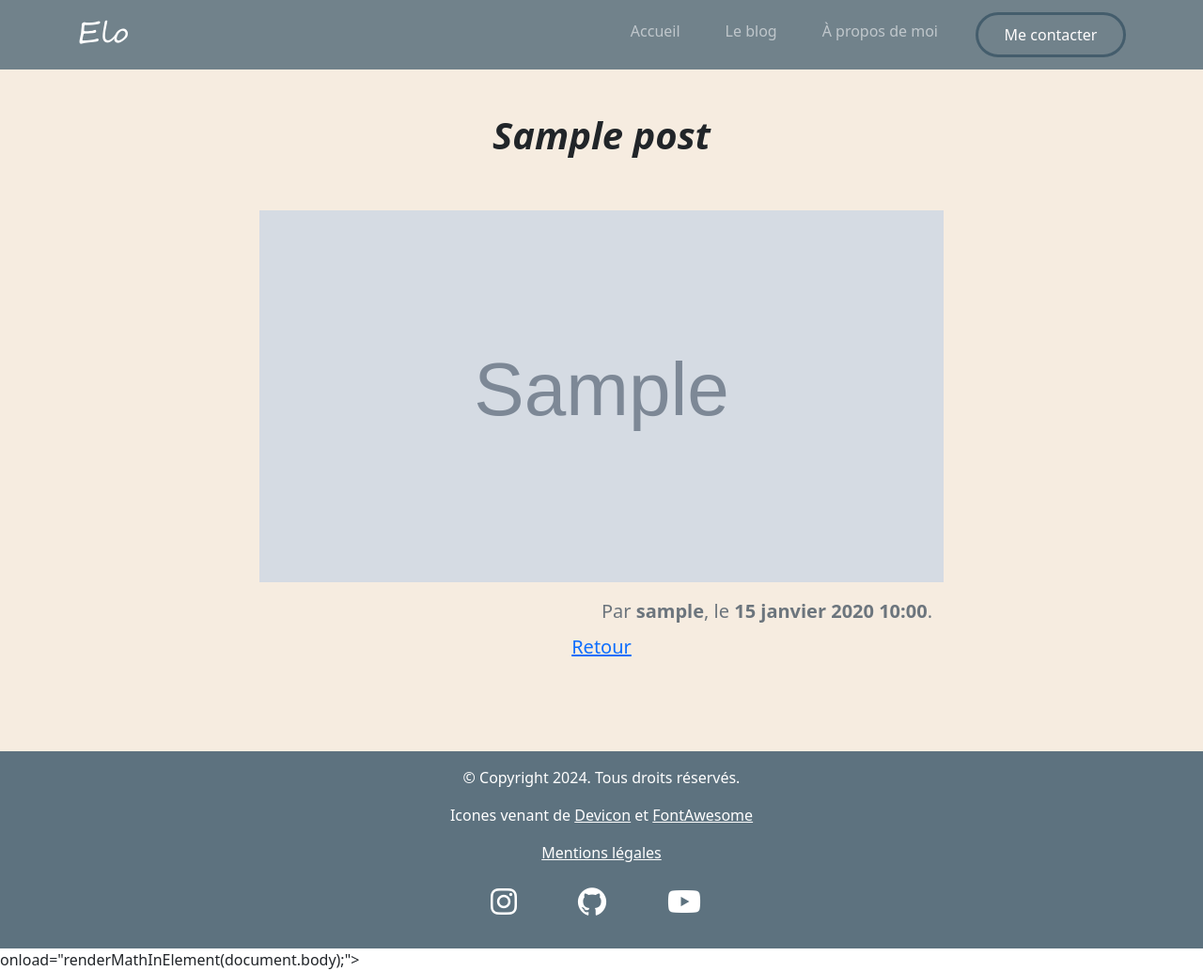
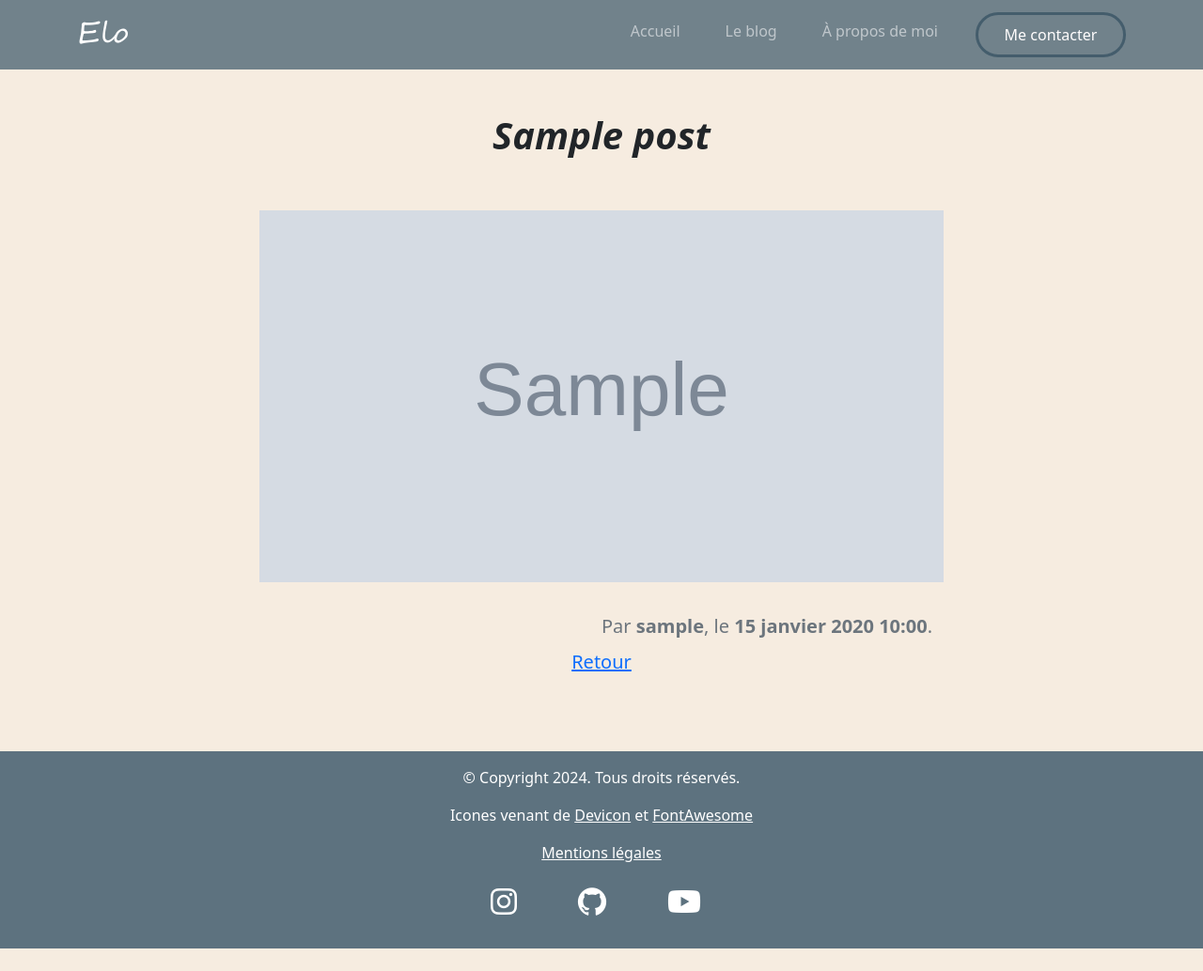
Before and after one commit to Elowarp/portfolio, a Django app: a page that uses templates/blog/read.html in a window 1280 px wide. Shown: the whole page at 94% size. After the commit the page ends 1010 px from the top, so only its background shows below. Run offline with Django 4.2, Linux system fonts and the light colour scheme; tables that the repository leaves empty hold one stand-in row (values such as "Sample post"); grey boxes marked "Sample" are stand-in pictures; some libraries are stand-ins or nearby versions.

Commit message:
Fix formatting issue in blog read.html

```diff
--- a/templates/blog/read.html
+++ b/templates/blog/read.html
@@ -53,7 +53,7 @@
             </div>
         </div>
         {% endif %}
-        <div id="content" class="row">{{ article.text }}</div>
+        <div id="content" class="row mt-3">{{ article.text }}</div>
         <div id="meta" class="row mt-3 text-end">
             <span class="text-muted">Par <span class="fw-bold">{{article.author}}</span>, le <span class="fw-bold">{{article.pub_date}}</span>.</span>
         </div>
@@ -67,7 +67,6 @@
 {% block scripts_bottom %}
 <script src="https://cdn.jsdelivr.net/npm/showdown@2.1.0/dist/showdown.min.js" crossorigin="anonymous"></script>
 <script defer src="https://cdn.jsdelivr.net/npm/katex@0.16.9/dist/contrib/auto-render.min.js" integrity="sha384-+VBxd3r6XgURycqtZ117nYw44OOcIax56Z4dCRWbxyPt0Koah1uHoK0o4+/RRE05" crossorigin="anonymous"></script>
-    onload="renderMathInElement(document.body);"></script>
 <script>
     document.addEventListener("DOMContentLoaded", function() {
         // Converts the markdown to HTML
```
